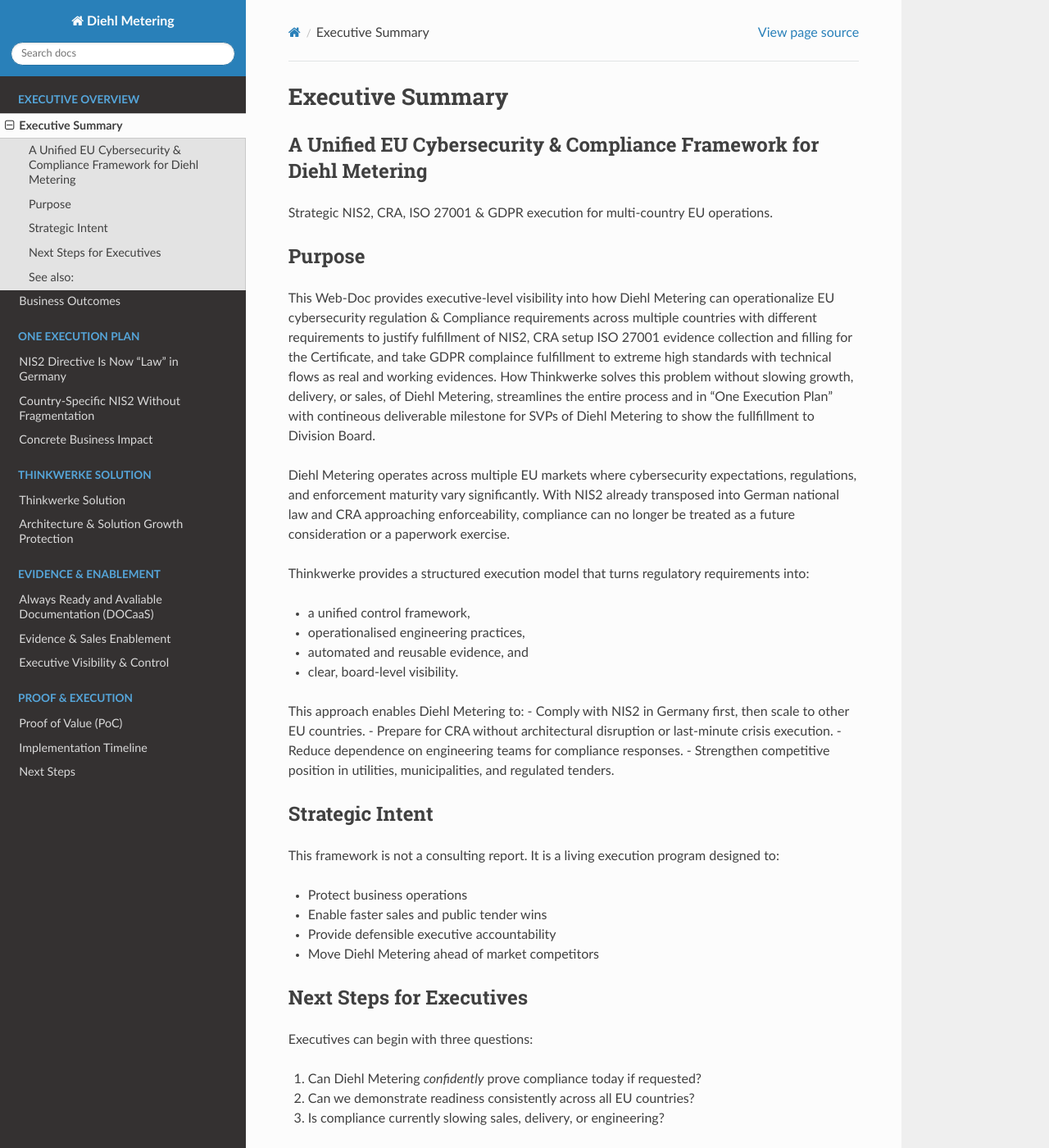
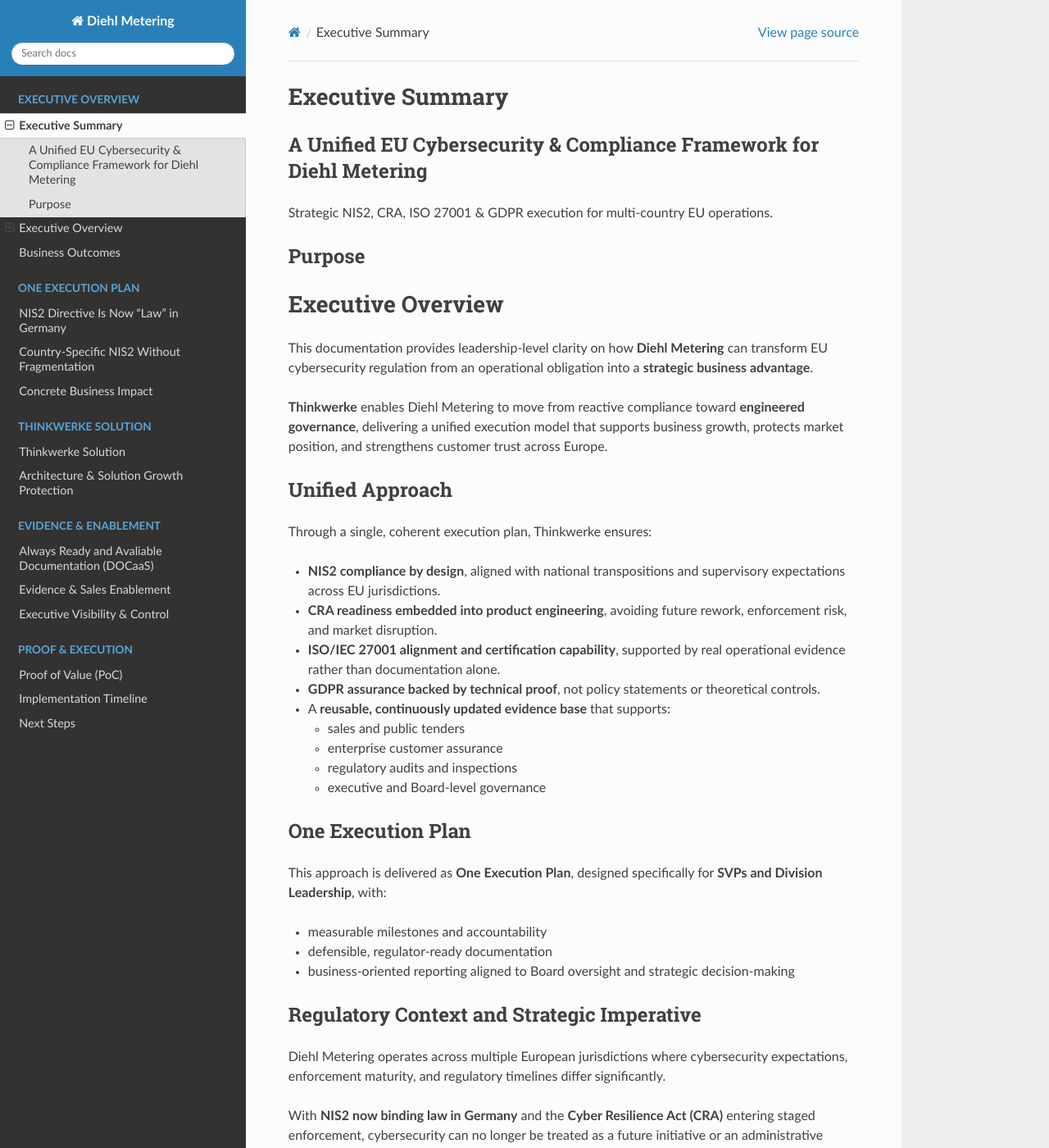
Before and after one commit to Mynkskhr/diehlmetering, a Sphinx documentation site: the page built from docs/source/executive-summary.rst, in a window 1280 px wide and 1400 px high. Shown: the whole window at 82% size. Built offline with Sphinx 7.4.7 and the Read the Docs theme 3.1.0, drawn with Linux system fonts in a browser that asks for light colours; pages that are not in the unit, such as notebooks, are missing from menus; some of the changed text lies outside the part shown.

Commit message:
Update executive-summary.rst

```diff
--- a/docs/source/executive-summary.rst
+++ b/docs/source/executive-summary.rst
@@ -9,29 +9,61 @@
 Purpose
 -------
 
-This Web-Doc provides executive-level visibility into how Diehl Metering can operationalize
-EU cybersecurity regulation & Compliance requirements across multiple countries with different requirements to justify fulfillment of NIS2, CRA setup ISO 27001 evidence collection and filling for the Certificate, and take GDPR complaince fulfillment to extreme high standards with technical flows as real and working evidences.
-How Thinkwerke solves this problem without slowing growth, delivery, or sales, of Diehl Metering, streamlines the entire process and in "One Execution Plan"
-with contineous deliverable milestone for SVPs of Diehl Metering to show the fullfillment to Division Board.
+Executive Overview
+==================
 
-Diehl Metering operates across multiple EU markets where cybersecurity expectations,
-regulations, and enforcement maturity vary significantly. With NIS2 already
-transposed into German national law and CRA approaching enforceability,
-compliance can no longer be treated as a future consideration or a paperwork exercise.
+This documentation provides leadership-level clarity on how **Diehl Metering** can transform EU cybersecurity regulation from an operational obligation into a **strategic business advantage**.
 
-Thinkwerke provides a structured execution model that turns regulatory
-requirements into:
+**Thinkwerke** enables Diehl Metering to move from reactive compliance toward **engineered governance**, delivering a unified execution model that supports business growth, protects market position, and strengthens customer trust across Europe.
 
-- a unified control framework,
-- operationalised engineering practices,
-- automated and reusable evidence, and
-- clear, board-level visibility.
+Unified Approach
+-----------------
 
-This approach enables Diehl Metering to:
-- Comply with NIS2 in Germany first, then scale to other EU countries.
-- Prepare for CRA without architectural disruption or last-minute crisis execution.
-- Reduce dependence on engineering teams for compliance responses.
-- Strengthen competitive position in utilities, municipalities, and regulated tenders.
+Through a single, coherent execution plan, Thinkwerke ensures:
+
+* **NIS2 compliance by design**, aligned with national transpositions and supervisory expectations across EU jurisdictions.
+* **CRA readiness embedded into product engineering**, avoiding future rework, enforcement risk, and market disruption.
+* **ISO/IEC 27001 alignment and certification capability**, supported by real operational evidence rather than documentation alone.
+* **GDPR assurance backed by technical proof**, not policy statements or theoretical controls.
+* A **reusable, continuously updated evidence base** that supports:
+
+  - sales and public tenders
+  - enterprise customer assurance
+  - regulatory audits and inspections
+  - executive and Board-level governance
+
+One Execution Plan
+------------------
+
+This approach is delivered as **One Execution Plan**, designed specifically for **SVPs and Division Leadership**, with:
+
+* measurable milestones and accountability
+* defensible, regulator-ready documentation
+* business-oriented reporting aligned to Board oversight and strategic decision-making
+
+Regulatory Context and Strategic Imperative
+--------------------------------------------
+
+Diehl Metering operates across multiple European jurisdictions where cybersecurity expectations, enforcement maturity, and regulatory timelines differ significantly.
+
+With **NIS2 now binding law in Germany** and the **Cyber Resilience Act (CRA)** entering staged enforcement, cybersecurity can no longer be treated as a future initiative or an administrative exercise.
+
+It must become:
+
+* an **operating capability**
+* a **competitive differentiator**
+* a **foundation for customer confidence**
+
+Strategic Outcome
+-----------------
+
+Thinkwerke ensures that Diehl Metering achieves this transformation in a way that:
+
+* protects delivery speed
+* enables market expansion
+* strengthens executive control over risk, compliance, and reputation
+
+This positions cybersecurity not as a constraint, but as a durable enabler of trust, resilience, and long-term European market leadership.
 
 Strategic Intent
 ----------------
```
